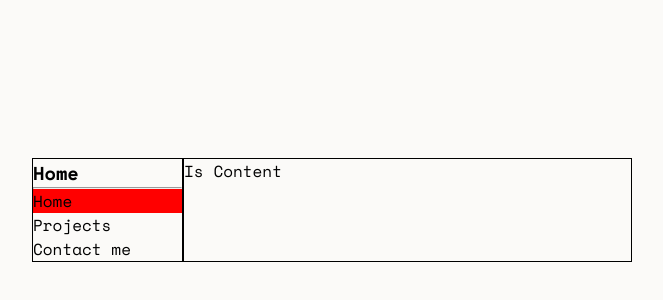
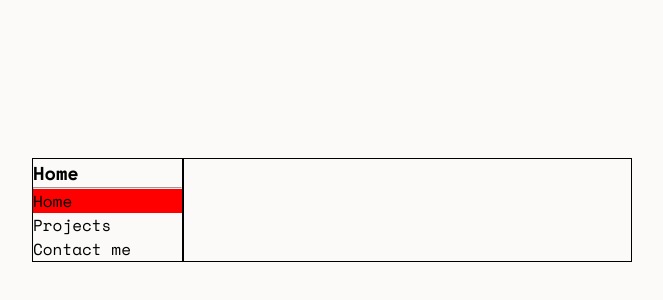
Before and after one commit to danicolms/portfolio, a React (Vite) app: page / in a window 1280 px wide. Shown: the part 190-490 px from the top of the page, without its empty margins (308-971 px from the left). Built offline with nearby package versions, Linux system fonts and the light colour scheme.

Commit message:
:fire: remove text inside content

```diff
--- a/src/views/Home/index.js
+++ b/src/views/Home/index.js
@@ -21,7 +21,7 @@ const Home = () => {
           currentSection={currentSection}
           setCurrentSection={setCurrentSection}
         />
-        <section className="viewer__item viewer__content"> Is Content </section>
+        <section className="viewer__item viewer__content" />
       </div>
     </div>
   );
```
